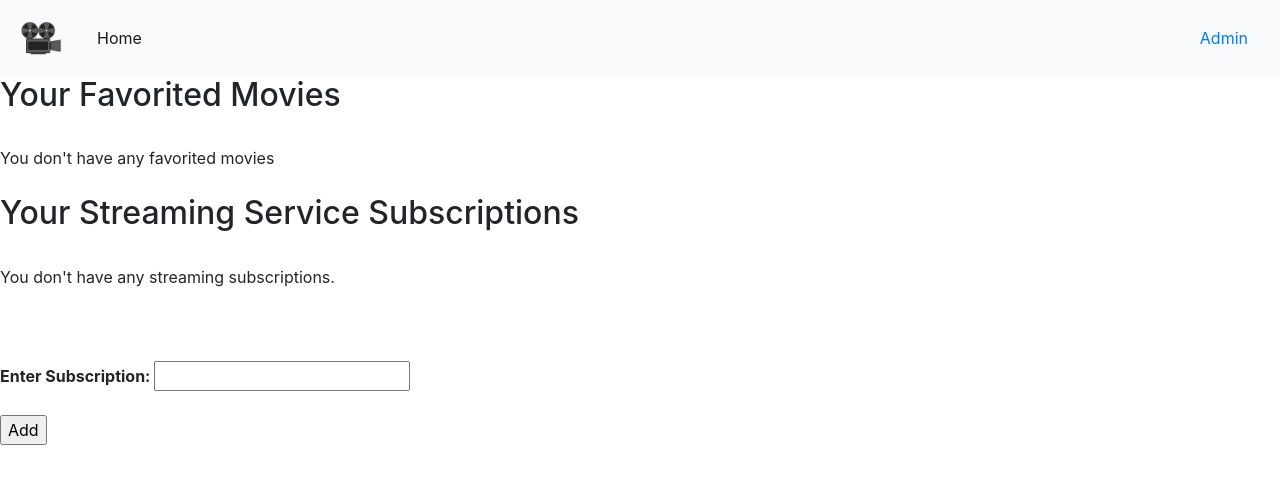
After one commit to amcgaw07/CS1530-Project, a Flask app: page /accountPage in a window 1280 px wide. The commit adds this page. Shown: the top 484 px of the page. Run offline with Flask 2, Linux system fonts and the light colour scheme; a user stored in the database is signed in; data comes from the database, SQL or seed files in the repository; data that the repository does not hold is empty; parts of the project's set-up code (start-up, migrations or seed data) failed here and were passed over; some libraries are stand-ins or nearby versions; some web fonts are replaced.

Commit message:
Add files via upload

```diff
--- a/routes.py
+++ b/routes.py
@@ -8,7 +8,7 @@ import os
 from hashlib import md5
 from datetime import date
 from werkzeug.security import check_password_hash, generate_password_hash
-from models import db, Admin, User
+from models import db, Admin, User, Favorite, Subscription
 import tmdbsimple as tmbd
 import json
 tmbd.API_KEY='9d442b83bb8972605022892d3c12fb0e'
@@ -104,6 +104,50 @@ def login():
 		else:
 			error = 'Invalid username or password'
 	return redirect(url_for('index'))#render_template("index.html", error=error, movie1=popular1, movie2=popular2, movie3=popular3)
+
+# User account page
+@app.route('/accountPage', methods=['GET', 'POST'])
+def accountPage():
+	error = None
+	user = User.query.filter_by(username=g.user.username).first()
+	if request.method == 'POST':
+		if not request.form['subscription']:
+			error = 'You have to enter a streaming subscription'
+		else:
+			service = request.form['subscription']
+			if Subscription.query.filter_by(user_id=user.user_id, subscription=service).first():
+				error="You already added that streamings service to your subscriptions."
+			else:
+				db.session.add(Subscription(user_id=user.user_id, subscription=service))
+				db.session.commit()
+	favorites = Favorite.query.filter_by(user_id=user.user_id).all()
+	subscriptions = Subscription.query.filter_by(user_id=user.user_id).all()
+	favorites = sorted(favorites, key=lambda favorite: favorite.movie)
+	subscriptions = sorted(subscriptions, key=lambda subscription: subscription.subscription)
+	return render_template('accountPage.html', favorites=favorites, subscriptions=subscriptions, error=error)
+
+# User account page
+@app.route('/favorite/<movie>', methods=['GET', 'POST'])
+def favorite(movie):
+	user = User.query.filter_by(username=g.user.username).first()
+	db.session.add(Favorite(user_id=user.user_id, movie=movie))
+	db.session.commit()
+	return redirect(url_for('accountPage'))
+
+@app.route('/unfavorite/<movie>', methods=['GET', 'POST'])
+def unfavorite(movie):
+	user = User.query.filter_by(username=g.user.username).first()
+	db.session.delete(Favorite.query.filter_by(user_id=user.user_id, movie=movie).first())
+	db.session.commit()
+	return redirect(url_for('accountPage'))
+
+@app.route('/cancel_subscription/<service>', methods=['GET', 'POST'])
+def cancel_subscription(service):
+	user = User.query.filter_by(username=g.user.username).first()
+	db.session.delete(Subscription.query.filter_by(user_id=user.user_id, subscription=service).first())
+	db.session.commit()
+	return redirect(url_for('accountPage'))
+
 @app.route('/logoutUser')
 def logoutUser():
 	"""Logs the user member out."""
--- /dev/null
+++ b/templates/accountPage.html
@@ -0,0 +1,38 @@
+{% extends "base.html" %}
+{% block title %}Your Account{% endblock %}
+
+{% block content %}
+<h2>Your Favorited Movies</h2><br/>
+	<table>
+		{% for favorite in favorites %}
+			<p>Movie: {{ favorite.movie }}
+			<form action="{{ url_for('unfavorite', movie=favorite.movie) }}" method="post">
+				<input type="hidden" name="favorite_id" value="{{ favorite.favorite_id }}">
+				<div class="actions"><input type="submit" value="Unfavorite"></div></form>
+			</p>
+		{% else %}
+			You don't have any favorited movies<br/><br/>
+		{% endfor %}
+	</table>
+<h2>Your Streaming Service Subscriptions</h2><br/>
+	{% if error %}<p class="error"><strong>Error:</strong> {{ error }}{% endif %}
+	<table>
+		{% for subscription in subscriptions %}
+			<p>Streaming Serivice: {{ subscription.subscription }}
+			<form action="{{ url_for('cancel_subscription', service=subscription.subscription) }}" method="post">
+				<input type="hidden" name="subscription_id" value="{{ subscription.subscription_id }}">
+				<div class="actions"><input type="submit" value="Remove Subscription"></div></form>
+			</p>
+		{% else %}
+			You don't have any streaming subscriptions.<br/><br/>
+		{% endfor %}
+	</table>
+	<br/><br/>
+	<form action="" method="post" id="subscriptionForm">
+		<dt>Enter Subscription:
+		<input type="text" id="subscription" name="subscription" value="" />
+		<br/>
+		<br/>
+		<div class="actions"><input type="submit" id="Add" value="Add"></div>
+	</form>
+{% endblock %}
--- a/templates/base.html
+++ b/templates/base.html
@@ -37,7 +37,7 @@
       {% if g.admin %}
       <a class="nav-link trigger-btn-nav" data-toggle="modal" href="#myModal">Admin</a>
       {% elif g.user %}
-      <a class="nav-link trigger-btn-nav" data-toggle="modal" href="">My Account</a>
+      <a class="nav-link trigger-btn-nav" href="{{ url_for('accountPage') }}">My Account</a>
       <a class="nav-link trigger-btn-nav" href="{{url_for('logoutUser')}}">Logout, [{{g.user.username}}]</a>
       {% else %}
       <a class="nav-link trigger-btn-nav" data-toggle="modal" href="#myModal">Login</a>
```
Also changed, not shown: models.py (+26 -0 lines), templates/Movie.html (line endings or trailing spaces), templates/index.html (line endings or trailing spaces), templates/myth.html (line endings or trailing spaces), templates/symbol.html (line endings or trailing spaces).
